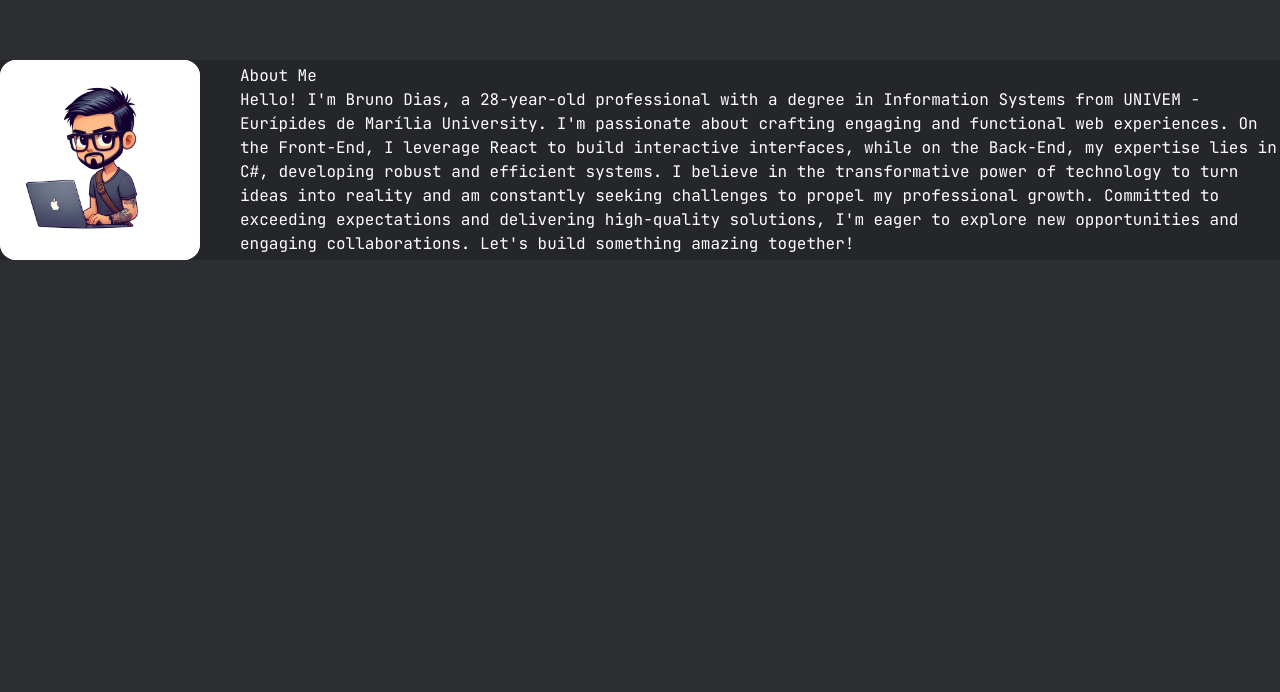
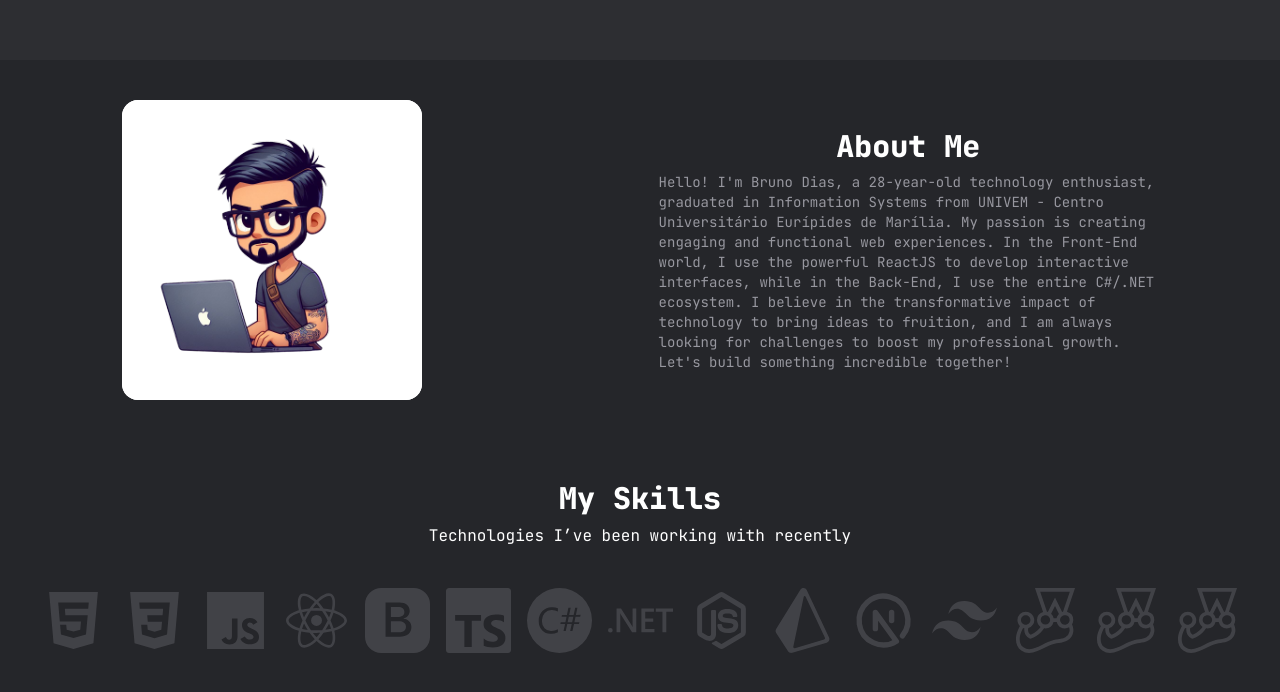
Before and after one commit to brunodias77/portfolio, a Next.js app: page / in a window 1280 px wide. Shown: the part 816-1508 px from the top of the page. Before the commit the page ends 1076 px from the top, so only its background shows below. Built offline with nearby package versions, Linux system fonts and the light colour scheme.

Commit message:
feat: implements about and my skills

```diff
--- a/src/app/page.tsx
+++ b/src/app/page.tsx
@@ -3,6 +3,7 @@ import WelcomeSection from './sections/introduction';
 import AboutSection from "@/components/AboutSection";
 import NavBar from '@/components/NavBar';
 import { useRouter } from 'next/router';
+import Skills from "@/components/Skills";
 
 
 export default function Home() {
@@ -12,6 +13,7 @@ export default function Home() {
       <NavBar />
       <WelcomeSection />
       <AboutSection />
+      <Skills />
     </main>
   )
 }
--- a/src/components/AboutSection.tsx
+++ b/src/components/AboutSection.tsx
@@ -4,19 +4,29 @@ import FotoAbout from "../../public/aboutFoto.svg";
 
 const AboutSection = () => {
     return (
-        <section className="bg-background_primary mx-auto text-white w-screen md:w-screen">
-            <div className="container flex items-center justify-between gap-10">
-                <Image src={FotoAbout} height={200} width={200} alt="Ilustracao de um programdor" className="rounded-2xl" />
-                <div>
-                    <h2>About Me</h2>
-                    <p>
-                        Hello! I'm Bruno Dias, a 28-year-old professional with a degree in Information Systems from UNIVEM - Eurípides de Marília University.
-                        I'm passionate about crafting engaging and functional web experiences. On the Front-End, I leverage React to build interactive interfaces, while on the Back-End, my expertise lies in C#, developing robust and efficient systems. I believe in the transformative power of technology to turn ideas into reality and am constantly seeking challenges to propel my professional growth. Committed to exceeding expectations and delivering high-quality solutions,
-                        I'm eager to explore new opportunities and engaging collaborations. Let's build something amazing together!
+        // <section className="bg-background_primary  text-white w-screen md:w-screen">
+        //     <div className="container mx-auto px-7 py-2 flex items-center justify-between gap-10">
+        //         <Image src={FotoAbout} height={200} width={200} alt="Ilustracao de um programdor" className="rounded-2xl" />
+        //         <div className="text-center">
+        //             <h2 className="font-black text-xl">About Me</h2>
+        //             <p className="text-text_gray_100 mt-4">
+        //                 Hello! I'm Bruno Dias, a 28-year-old technology enthusiast, graduated in Information Systems from UNIVEM - Centro Universitário Eurípides de Marília. My passion is creating engaging and functional web experiences. In the Front-End world, I use the powerful ReactJS to develop interactive interfaces, while in the Back-End, I use the entire C#/.net ecosystem. I believe in the transformative impact of technology to bring ideas to fruition, and I am always looking for challenges to boost my professional growth. Let's build something incredible together!
+        //             </p>
+        //         </div>
+        //     </div>
+        // </section>
+        <section className="bg-background_primary text-white w-screen md:w-screen px-4 py-10">
+            <div className="container mx-auto  flex items-center justify-around gap-6">
+                <Image src={FotoAbout} height={300} width={300} alt="Ilustracao de um programador" className="rounded-2xl" />
+                <div className="md:w-2/5">
+                    <h2 className="text-center font-black text-3xl">About Me</h2>
+                    <p className="text-text_gray_100 mt-2 text-sm text-initial">
+                        Hello! I'm Bruno Dias, a 28-year-old technology enthusiast, graduated in Information Systems from UNIVEM - Centro Universitário Eurípides de Marília. My passion is creating engaging and functional web experiences. In the Front-End world, I use the powerful ReactJS to develop interactive interfaces, while in the Back-End, I use the entire C#/.NET ecosystem. I believe in the transformative impact of technology to bring ideas to fruition, and I am always looking for challenges to boost my professional growth. Let's build something incredible together!
                     </p>
                 </div>
             </div>
         </section>
+
     );
 }
 export default AboutSection;
--- /dev/null
+++ b/src/components/Skills.tsx
@@ -0,0 +1,36 @@
+import { IoLogoHtml5, IoLogoCss3 } from "react-icons/io";
+import { IoLogoJavascript, IoLogoReact, IoLogoNodejs } from "react-icons/io5";
+import { BsFillBootstrapFill } from "react-icons/bs";
+import { SiDotnet, SiTailwindcss, SiCsharp, SiPrisma, SiJest, SiTypescript } from "react-icons/si";
+import { TbBrandNextjs } from "react-icons/tb";
+
+const Skills = () => {
+    return (
+        <section className=" w-screen bg-background_primary px-4 py-10">
+            <div className="container mx-auto flex flex-col items-center justify-center">
+                <h2 className="text-3xl text-center text-white font-black">My Skills</h2>
+                <span className="text-white mt-2"> Technologies I’ve been working with recently</span>
+                <div className="flex items-center opacity-25 mt-10 gap-4">
+                    <IoLogoHtml5 size={65} color="#97979F" />
+                    <IoLogoCss3 size={65} color="#97979F" />
+                    <IoLogoJavascript size={65} color="#97979F" />
+                    <IoLogoReact size={65} color="#97979F" />
+                    <BsFillBootstrapFill size={65} color="#97979F" />
+                    <SiTypescript size={65} color="#97979f" />
+                    <SiCsharp size={65} color="#97979F" />
+                    <SiDotnet size={65} color="#97979F" />
+                    <IoLogoNodejs size={65} color="#97979F" />
+                    <SiPrisma size={65} color="#97979F" />
+                    <TbBrandNextjs size={65} color="#97979F" />
+                    <SiTailwindcss size={65} color="#97979F" />
+                    <SiJest size={65} color="#97979f" />
+                    <SiJest size={65} color="#97979f" />
+                    <SiJest size={65} color="#97979f" />
+
+                </div>
+            </div>
+        </section>
+    )
+}
+
+export default Skills;
```
